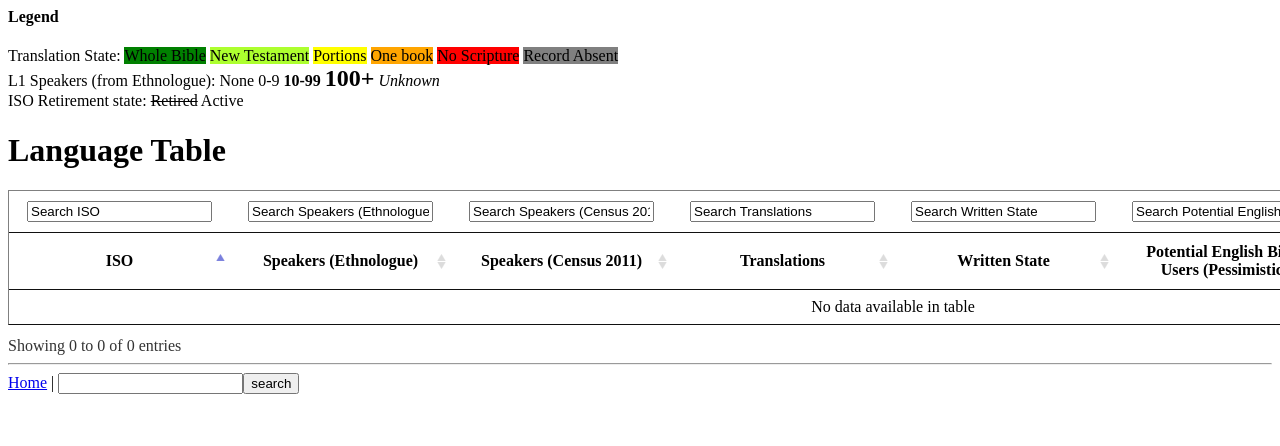
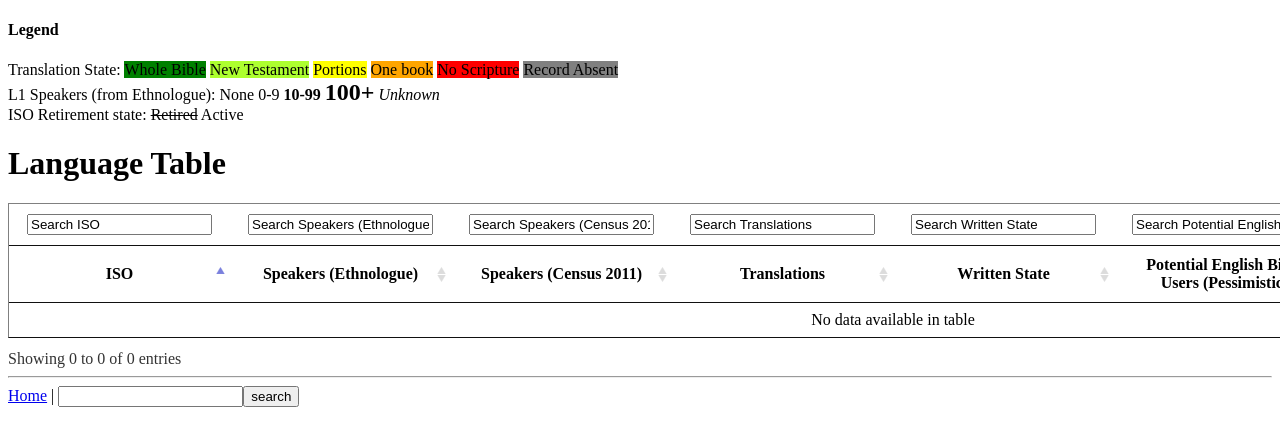
Before and after one commit to edwinsteele/language_explorer, a Flask app: template language_explorer/templates/table.html in a window 1280 px wide; the page is wider, and only the part inside the window is pictured. Shown: the top 446 px of that part. Run offline with Flask 2, Linux system fonts and the light colour scheme; the template is opened without the code that fills it, so the values that code supplies are empty; parts of the project's set-up code (start-up, migrations or seed data) failed here and were passed over.

Commit message:
Move legend into the body of the page

```diff
--- a/language_explorer/templates/table.html
+++ b/language_explorer/templates/table.html
@@ -1,6 +1,5 @@
 {% extends "layout.html" %}
 {% block title %}Language Table{% endblock %}
-{% include "legend.html" %}
 {% block head_js %}
     <style type="text/css">
       .dataTables_filter { display: none; }
@@ -8,6 +7,7 @@
 {% endblock %}
 {% block content %}
 <link rel="stylesheet" type="text/css" href="{{  url_for('static', filename='DataTables-1.10.9/css/jquery.dataTables.min.css') }}">
+{% include "legend.html" %}
 <h1>Language Table</h1>
 
 <table class="bordered_table" id="datatable_table">
```
